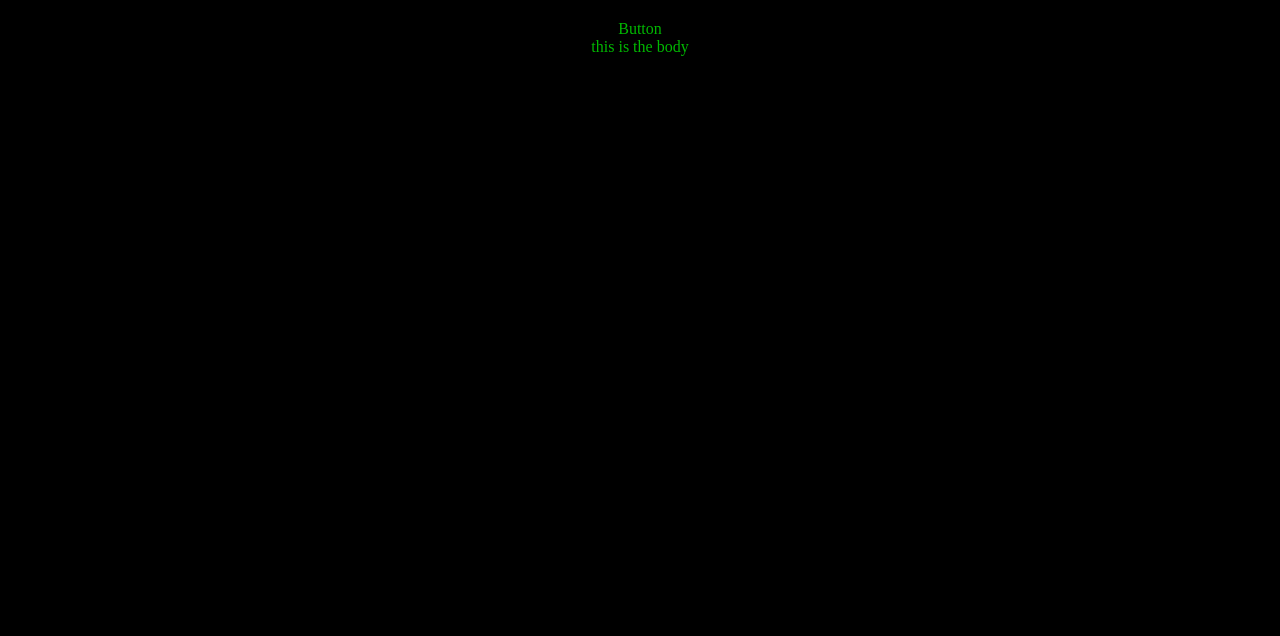
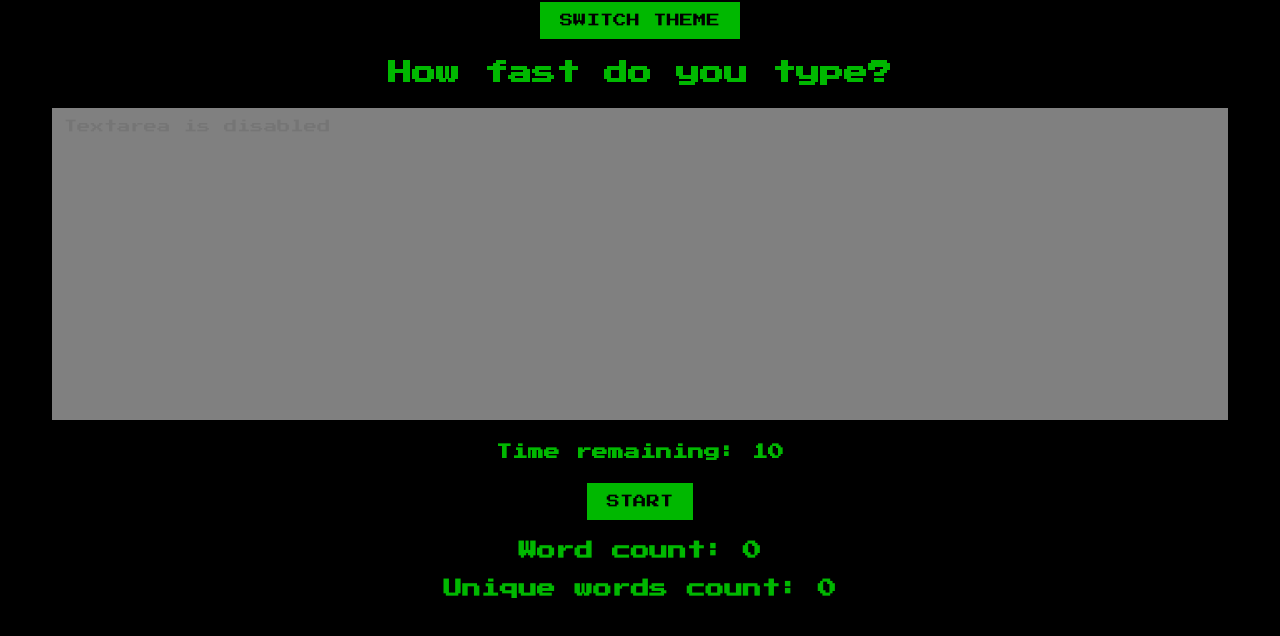
Before and after one commit to IvanaAndersson/ivanas-first-react-app, a React (Create React App) app: page / in a window 1280 px wide. Shown: the top 636 px of the page. Built offline with nearby package versions, Linux system fonts and the light colour scheme.

Commit message:
write speedtyping game code

```diff
--- a/src/App.js
+++ b/src/App.js
@@ -1,13 +1,15 @@
-import React from "react";
+import React, { useContext } from "react";
+import { ThemeContext } from "./themeContext";
 import Button from "./components/Button";
 import Body from "./components/Body";
 
 const App = () => {
+  const { theme } = useContext(ThemeContext);
   return (
-    <>
+    <main className={`${theme}-theme`}>
       <Button />
       <Body />
-    </>
+    </main>
   );
 };
 
--- a/src/components/Body.jsx
+++ b/src/components/Body.jsx
@@ -1,7 +1,37 @@
-import React from "react";
+import React, { useContext } from "react";
+import { ThemeContext } from "../themeContext";
+import useTypingGame from "../hooks/useTypingGame";
 
 const Body = () => {
-  return <div>this is the body</div>;
+  const { theme } = useContext(ThemeContext);
+  const {
+    text,
+    timeRemaining,
+    isTimeRunning,
+    wordCount,
+    uniqueWordCount,
+    handleChange,
+    startGame,
+    textareaRef,
+  } = useTypingGame();
+  return (
+    <section className="game">
+      <h1>How fast do you type?</h1>
+      <textarea
+        onChange={handleChange}
+        value={text}
+        ref={textareaRef}
+        disabled={!isTimeRunning}
+        placeholder="Textarea is disabled"
+      />
+      <h4>Time remaining: {timeRemaining}</h4>
+      <button onClick={startGame} className={`${theme}-theme`}>
+        START
+      </button>
+      <h3>Word count: {wordCount}</h3>
+      <h3>Unique words count: {uniqueWordCount}</h3>
+    </section>
+  );
 };
 
 export default Body;
--- a/src/components/Button.jsx
+++ b/src/components/Button.jsx
@@ -1,7 +1,13 @@
-import React from "react";
+import React, { useContext } from "react";
+import { ThemeContext } from "../themeContext";
 
-const Button = () => {
-  return <div>Button</div>;
+const Button = (props) => {
+  const { theme, toggleTheme } = useContext(ThemeContext);
+  return (
+    <button onClick={toggleTheme} className={`${theme}-theme`}>
+      Switch theme
+    </button>
+  );
 };
 
 export default Button;
--- /dev/null
+++ b/src/hooks/useTypingGame.js
@@ -0,0 +1,60 @@
+import { useState, useEffect, useRef } from "react";
+
+const useTypingGame = (startingTime = 10) => {
+  const [text, setText] = useState("");
+  const [timeRemaining, setTimeRemaining] = useState(startingTime);
+  const [isTimeRunning, setIsTimeRunning] = useState(false);
+  const [wordCount, setWordCount] = useState(0);
+  const [uniqueWordCount, setUniqueWordCount] = useState(0);
+  const textareaRef = useRef(null);
+
+  const handleChange = (e) => {
+    const { value } = e.target;
+    setText(value);
+  };
+
+  const calculateWordCount = (string) => {
+    const words = string.trim().split(/[\s,.]+/);
+    const filteredWordsArray = words.filter((word) => word !== "");
+    const uniqueWordsArray = [...new Set(words)];
+    return [filteredWordsArray.length, uniqueWordsArray.length];
+  };
+
+  const startGame = () => {
+    setIsTimeRunning(true);
+    setTimeRemaining(startingTime);
+    setText("");
+    textareaRef.current.disabled = false;
+    textareaRef.current.focus();
+  };
+
+  const endGame = () => {
+    setIsTimeRunning(false);
+    const words = calculateWordCount(text);
+    setWordCount(words[0]);
+    setUniqueWordCount(words[1]);
+  };
+
+  useEffect(() => {
+    if (isTimeRunning === true && timeRemaining > 0) {
+      setTimeout(() => {
+        setTimeRemaining((currTime) => currTime - 1);
+      }, 1000);
+    } else if (timeRemaining === 0) {
+      endGame();
+    }
+  }, [isTimeRunning, timeRemaining]);
+
+  return {
+    text,
+    timeRemaining,
+    isTimeRunning,
+    wordCount,
+    uniqueWordCount,
+    handleChange,
+    startGame,
+    textareaRef,
+  };
+};
+
+export default useTypingGame;
--- a/src/index.css
+++ b/src/index.css
@@ -1,55 +1,69 @@
-html,
+@import url("https://fonts.googleapis.com/css2?family=Press+Start+2P&display=swap");
+
 body {
-  background: black;
-  color: #00b800;
   margin: 0;
   padding: 0;
-  padding-top: 10px;
-  font-family: "Press Start 2P", cursive;
-  text-align: center;
+  box-sizing: border-box;
 }
 
 body {
+  font-family: "Press Start 2P", cursive;
+  text-align: center;
   font-weight: 400;
+}
+
+main {
+  width: 100vw;
+  min-height: 100vh;
+  background: black;
+  color: #00b800;
+}
+
+main.light-theme {
+  background: #eee;
+  color: #000;
 }
 
 button {
   font-family: "Press Start 2P", cursive;
   display: block;
   margin: 0 auto;
-  border: none;
+  border: 2px solid #000;
   background: #00b800;
-  padding: 10px 20px;
+  padding: 0.75rem 1.25rem;
   text-transform: uppercase;
+  cursor: pointer;
+}
+
+button:focus {
+  outline: none;
+}
+
+button:hover {
+  background: #7dff7d;
 }
 
 button:disabled {
   cursor: not-allowed;
 }
 
-h1 {
-  font-size: 20px;
-  text-align: center;
+button.light-theme {
+  background: #eee;
+  border: 2px solid #000;
 }
 
 textarea {
   font-family: "Press Start 2P", cursive;
   border: 3px solid black;
   width: 90%;
+  height: 18rem;
+  resize: none;
   margin: 0 auto;
   outline: none;
-  height: 200px;
+  padding: 0.75rem;
   background: #00b800;
-  padding: 10px;
 }
 
 textarea:disabled {
   background-color: gray;
 }
-
-div.light-theme {
-  background: #eee;
-}
-button.light-theme {
-  background: #eee;
-}
```
